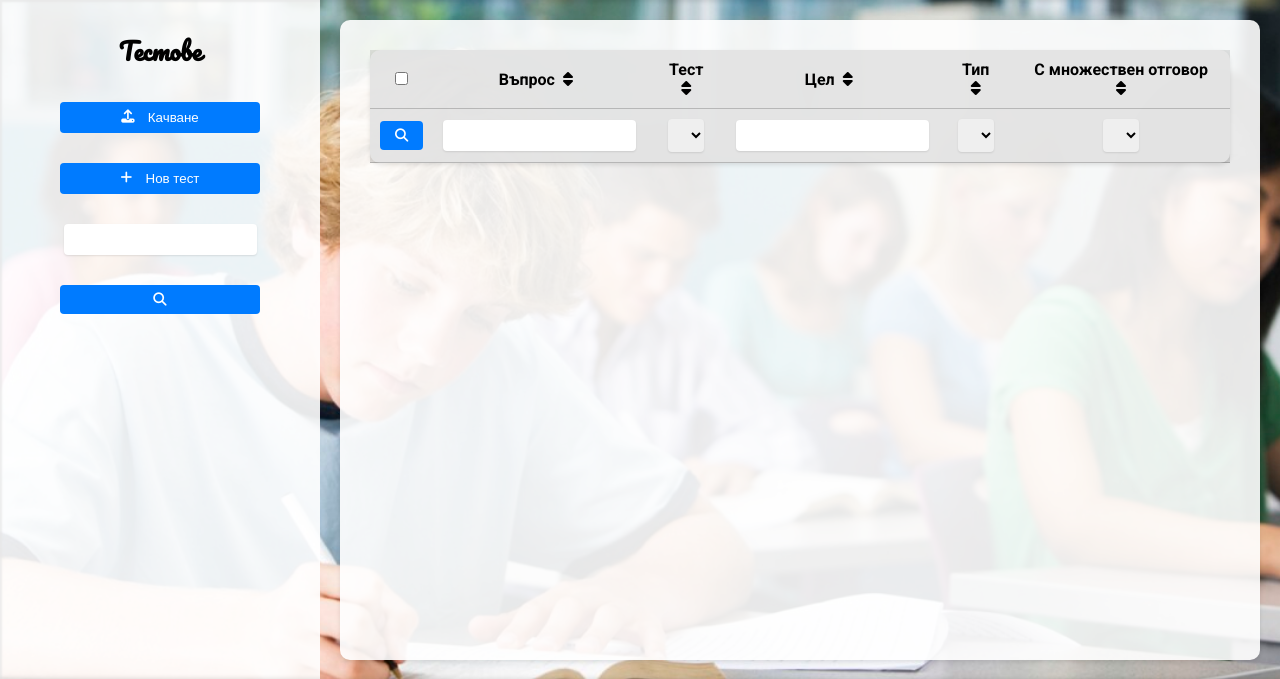
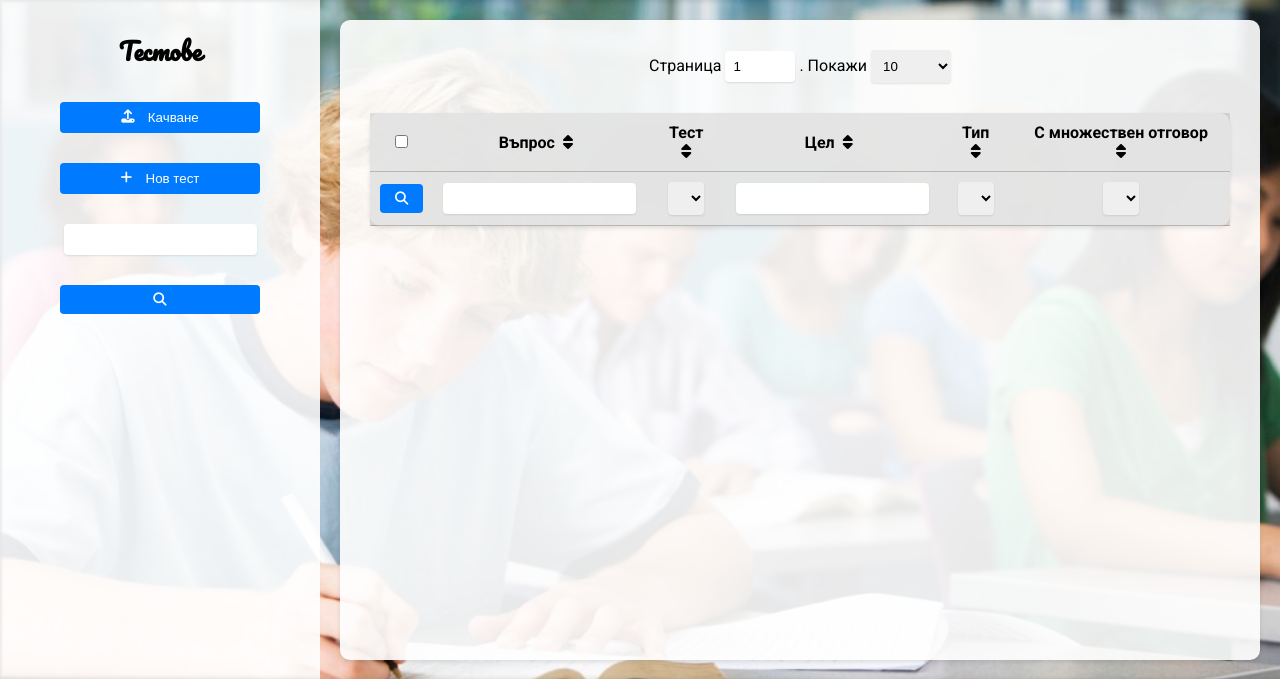
Before and after one commit to DanielHalachev/KnowledgeTest, a PHP site: page /KnowledgeTestImproved/pages/questions.html in a window 1280 px wide. Shown: the part 60-739 px from the top of the page. Run offline with PHP 8.4, Linux system fonts and the light colour scheme; lists and menus that the app fills with data are empty; some libraries are stand-ins or nearby versions.

Commit message:
Improved page styling

```diff
--- a/css/common.css
+++ b/css/common.css
@@ -170,11 +170,15 @@ footer p{
   display: block;
 }
 
-input[type="search"], input[type="email"], input[type="password"], input[type="text"] {
+input[type="search"], input[type="email"], input[type="password"], input[type="text"], input[type="number"] {
   padding: 8px;
   border: none;
   border-radius: 4px;
   box-shadow: 0 1px 2px rgba(0, 0, 0, 0.1);
+}
+
+input[type="number"] {
+  max-width: 70px;
 }
 
 button {
--- a/pages/home.html
+++ b/pages/home.html
@@ -52,7 +52,7 @@
               headers: {
                 Authorization: `Bearer ${getToken()}`
               },
-              body: JSON.stringify({profilePicture: "2.png"})
+              body: JSON.stringify({profilePicture: newFileName})
             })
               .then(response => {
                 if (response.ok) {
@@ -104,7 +104,7 @@
       });
 
       // Fetch tests
-      fetch("../api/tests", {
+      fetch("../api/tests?sort=id desc", {
         headers: {
           Authorization: `Bearer ${token}`,
         },
@@ -154,7 +154,7 @@
         })
         .catch((error) => console.error("Error fetching tests:", error));
       // Fetch questions
-      fetch("../api/questions", {
+      fetch("../api/questions?sort=id desc", {
         headers: {
           Authorization: `Bearer ${token}`,
         },
--- a/pages/questions.html
+++ b/pages/questions.html
@@ -38,14 +38,16 @@
         body: JSON.stringify({author: document.getElementById("authorName").value.trim() || null, topic: document.getElementById("topicName").value.trim() || "Неименуван тест"})
       })
         .then((response) => response.json())
-        .then(() => {applyTestFilters();      fetchAndPopulateTests();
+        .then(() => {
+          applyTestFilters();
+          fetchAndPopulateTests(getToken());
         })
         .catch((error) =>console.error("Error creating test:", error));
     }
     </script>
     <script>
     document.addEventListener("DOMContentLoaded", function() {
-      applyTestFilters();
+      applyTestFilters(getToken());
     });
     </script>
     <script>
@@ -57,6 +59,7 @@
       const searchFilter = sidebarTestSearch.value.trim();
       const queryParams = new URLSearchParams();
       if (searchFilter !== "") queryParams.set("topic", searchFilter);
+      queryParams.set("size", -1);
 
       fetch("../api/tests?"+queryParams.toString(), {
         headers: {
@@ -101,7 +104,7 @@
                   testsSection.appendChild(testSection);
                   testSection.addEventListener("click", function(){
                     document.getElementById("testSelect").value=testSection.dataset.id;
-                    applyFilters();
+                    applyFilters(getToken());
                   })
                 })
                 .catch((error) =>
@@ -148,11 +151,30 @@
     </aside>
     <main>
       <section class="activity" id="questions">
+        <div>
+          <span>
+            <span>Страница </span>
+            <input type="number" name="page" value="1" min="1" id="pageField" onchange="applyFilters(getToken())">
+            <span>. </span>
+          </span>
+          <span>
+            <span>Покажи </span>
+            <select id="sizeSelect" onchange="applyFilters(getToken())">
+              <option value="1">1</option>
+              <option value="5">5</option>
+              <option value="10" selected>10</option>
+              <option value="20">20</option>
+              <option value="50">50</option>
+              <option value="100">100</option>
+              <option value="-1">Всички</option>
+            </select>
+          </span>
+        </div>
         <table class="questions-table">
           <thead>
             <tr>
               <th>
-                <input type="checkbox">
+                <input type="checkbox" onchange="selectAll()">
               </th>
               <th data-sort="label">Въпрос<span class="fa fa-sort sort-icon"></span></th>
               <th data-sort="testId">Тест<span class="fa fa-sort sort-icon"></span></th>
@@ -162,22 +184,22 @@
             </tr>
             <tr>
               <th>
-                <button onclick="applyFilters()"><span class="fa fa-search"></span></button>
+                <button onclick="applyFilters(getToken())"><span class="fa fa-search"></span></button>
               </th>
               <th>
                 <input type="search" id="labelSearchField">
               </th>
               <th>
-                <select id="testSelect"></select>
+                <select id="testSelect" onchange="applyFilters(getToken())"></select>
               </th>
               <th>
                 <input type="search" id="aimSearchField">
               </th>
               <th>
-                <select id="questionTypeSelect"></select>
+                <select id="questionTypeSelect" onchange="applyFilters(getToken())"></select>
               </th>
               <th>
-              <select id="isMultipleChoiceSelect"></select>
+              <select id="isMultipleChoiceSelect" onchange="applyFilters(getToken())"></select>
             </th>
             </tr>
           </thead>
```
Also changed, not shown: pages/index.html (+25 -6 lines), css/index.css (line endings or trailing spaces).
